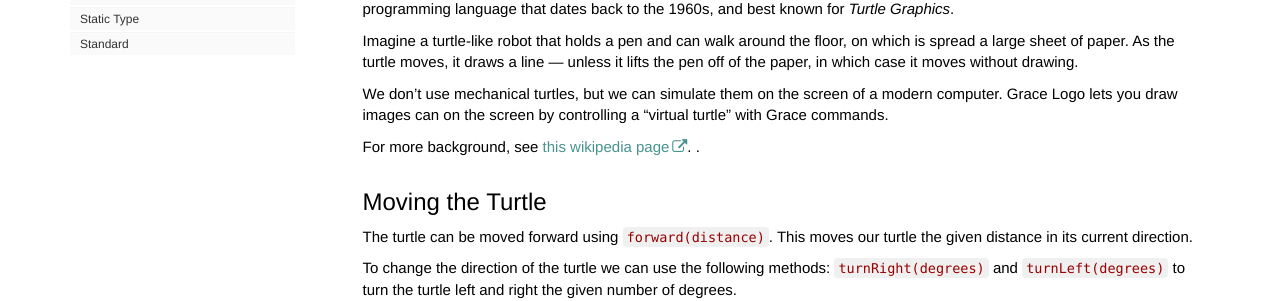
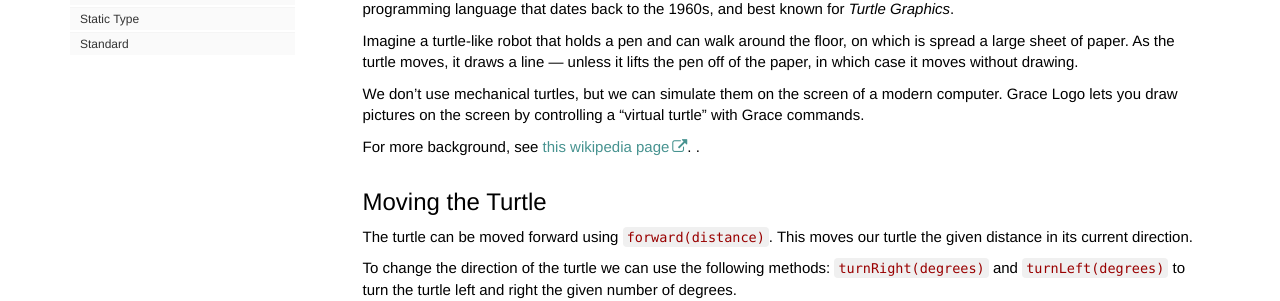
Before and after one commit to gracelang/language, a Jekyll site: the page built from website/GraceDialects/logo.md, in a window 1280 px wide and 900 px high. Shown: the part 184-485 px from the top of the window. Built offline with Jekyll 4.4.1, drawn with Linux system fonts in a browser that asks for light colours; nearby versions of some CDN libraries; comment, search, counter and statistics services are not loaded.

Commit message:
Fixes typo in logo dialect description.

```diff
--- a/website/GraceDialects/logo.md
+++ b/website/GraceDialects/logo.md
@@ -13,7 +13,7 @@ Imagine a turtle-like robot that holds a pen and can walk around the floor, on w
 
 We don't use mechanical turtles, but we can simulate them
 on the screen of a modern computer.  Grace Logo lets you
-draw images can on the screen by controlling a "virtual turtle" with Grace commands.
+draw pictures on the screen by controlling a "virtual turtle" with Grace commands.
 
 For more background, see [this wikipedia page][WikiTurtle1]. .
 
```
